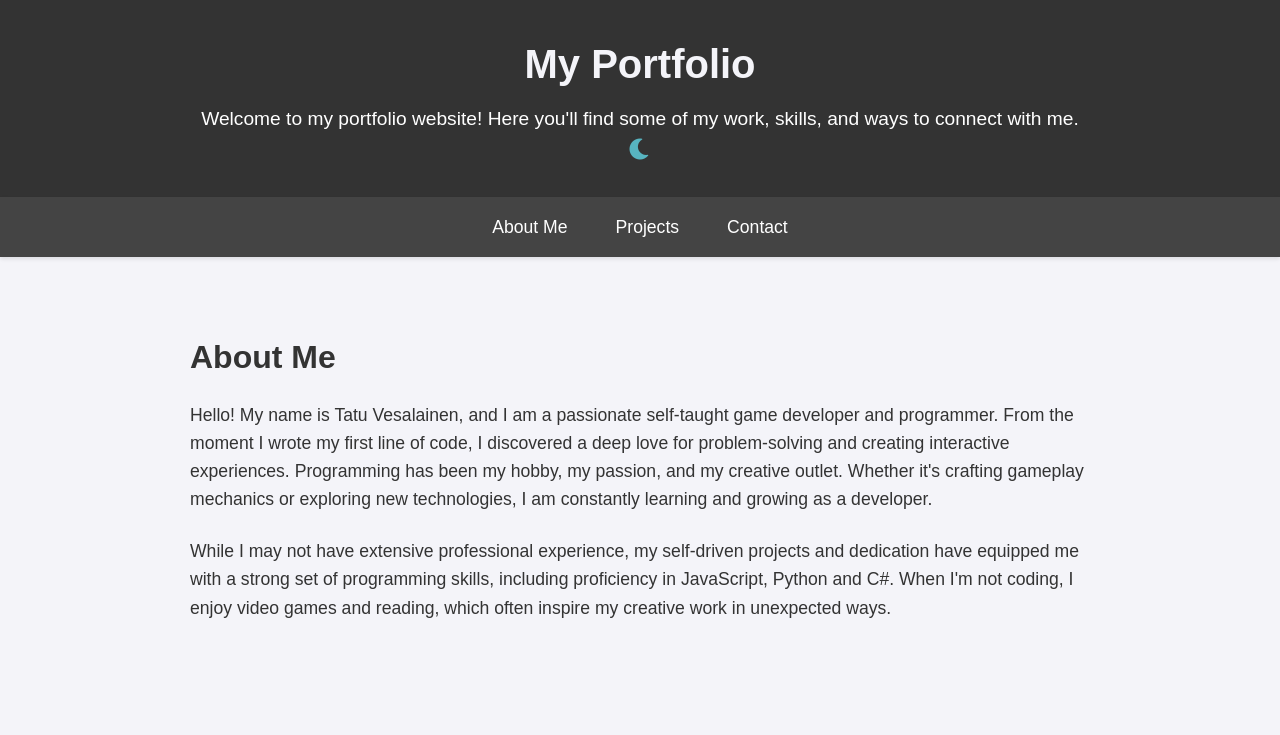
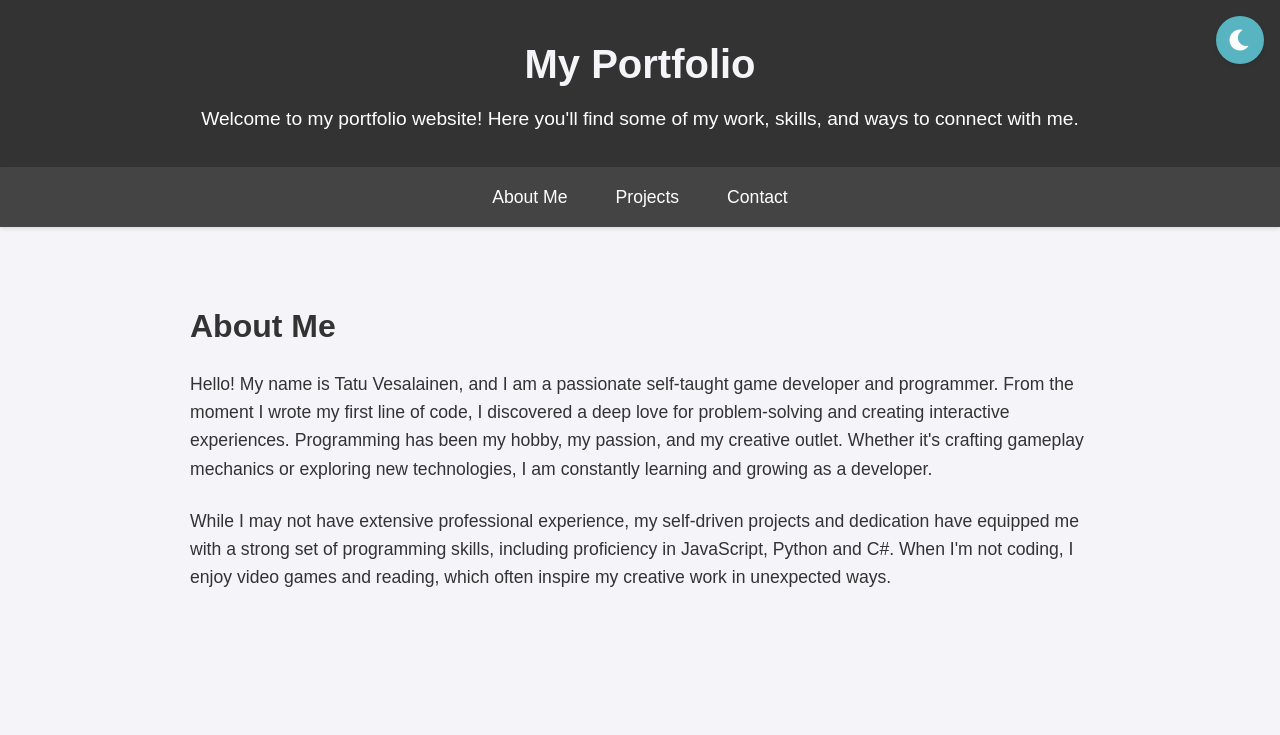
Before and after one commit to tatuvesa/portfolio.github.io, a plain HTML site: page index.html in a window 1280 px wide. Shown: the top 735 px of the page. Drawn offline with Linux system fonts and the light colour scheme; a small style sheet from the web is missing.

Commit message:
Dark mode button floats in top right of screen now

```diff
--- a/index.html
+++ b/index.html
@@ -188,16 +188,26 @@
         }
 
         button#dark-mode-toggle {
-            background-color: transparent;
+            background-color: #57b4c0;
             border: none;
             cursor: pointer;
             font-size: 1.5rem;
-            color: #57b4c0;
-            transition: color 0.3s;
+            color: #fff;
+            transition: background-color 0.3s;
+            position: fixed;
+            top: 1rem;
+            right: 1rem;
+            width: 3rem;
+            height: 3rem;
+            border-radius: 50%;
+            display: flex;
+            align-items: center;
+            justify-content: center;
+            box-shadow: 0 2px 4px rgba(0, 0, 0, 0.1);
         }
 
         button#dark-mode-toggle:hover {
-            color: #459ca0;
+            background-color: #459ca0;
         }
 
         body.dark-mode button#dark-mode-toggle .fa-moon {
```
